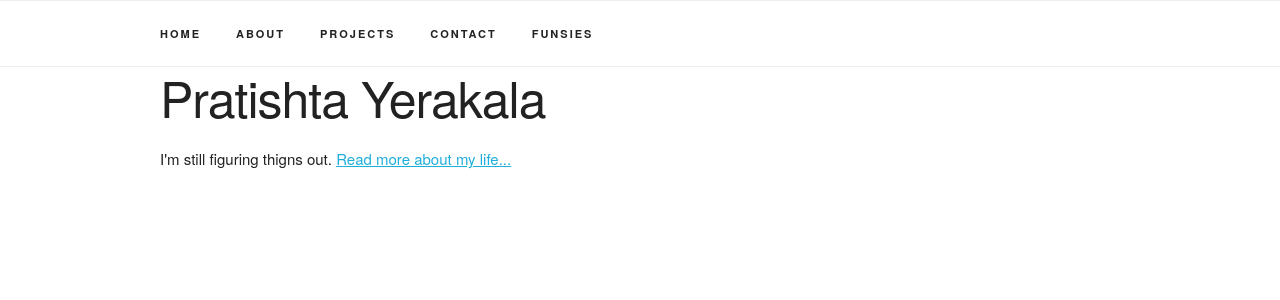
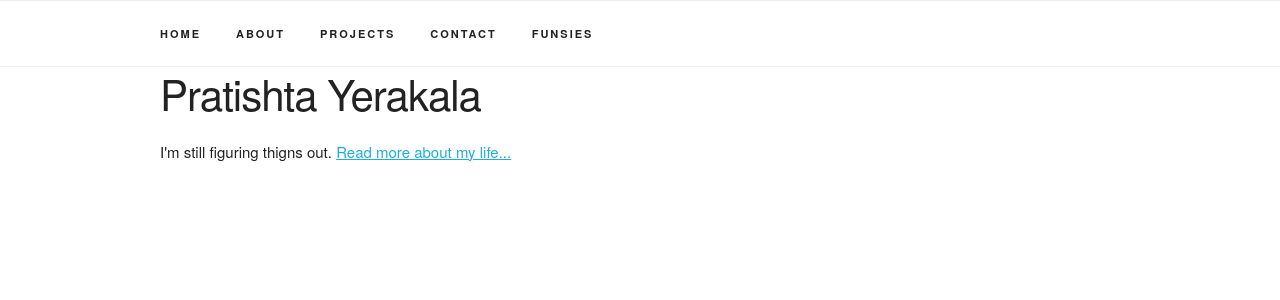
Before and after one commit to pratishta/pratishta.github.io, a Jekyll site: the page built from index.html, in a window 1280 px wide. Shown: the top 300 px of the page. Built offline with Jekyll 4.4.1, drawn with Linux system fonts in a browser that asks for light colours.

Commit message:
Update index.html

```diff
--- a/index.html
+++ b/index.html
@@ -3,7 +3,7 @@ layout: default
 title: prattography
 ---
 <div class="blurb">
-        <h1 class="title">Pratishta Yerakala</h1>
+        <h2 class="title">Pratishta Yerakala</h2>
              <p>I'm still figuring thigns out. <a href="/about">Read more about my life...</a></p>
         <div class="navbar-spacer"></div>
 
```
